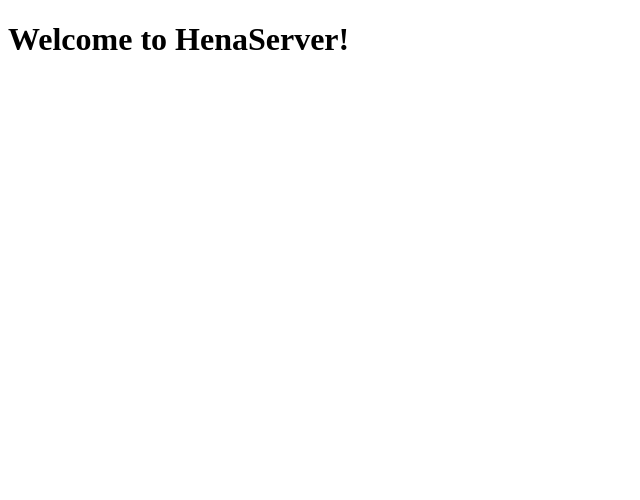
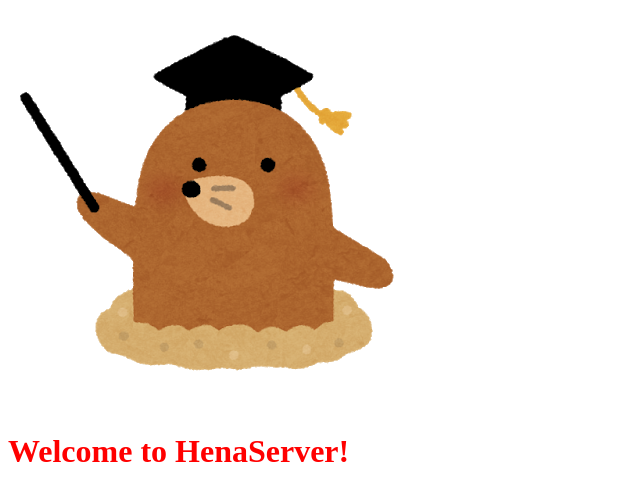
Before and after one commit to tkhs1121/python-web-server, a plain HTML site: page src/static/index.html in a window 1280 px wide. Shown: the whole page, without its empty margins (0-640 px from the left). Drawn offline with Linux system fonts and the light colour scheme.

Commit message:
cssと画像を追加

```diff
--- /dev/null
+++ b/src/static/index.css
@@ -0,0 +1,3 @@
+h1 {
+    color: red;
+}
--- a/src/static/index.html
+++ b/src/static/index.html
@@ -3,8 +3,10 @@
 <head>
     <meta charset="UTF-8">
     <title>HenaServer</title>
+    <link rel="stylesheet" href="index.css">
 </head>
 <body>
+    <img alt="logo" src="logo.png">
     <h1>Welcome to HenaServer!</h1>
 </body>
 </html>
```
Also changed, not shown: src/static/logo.png (added).
